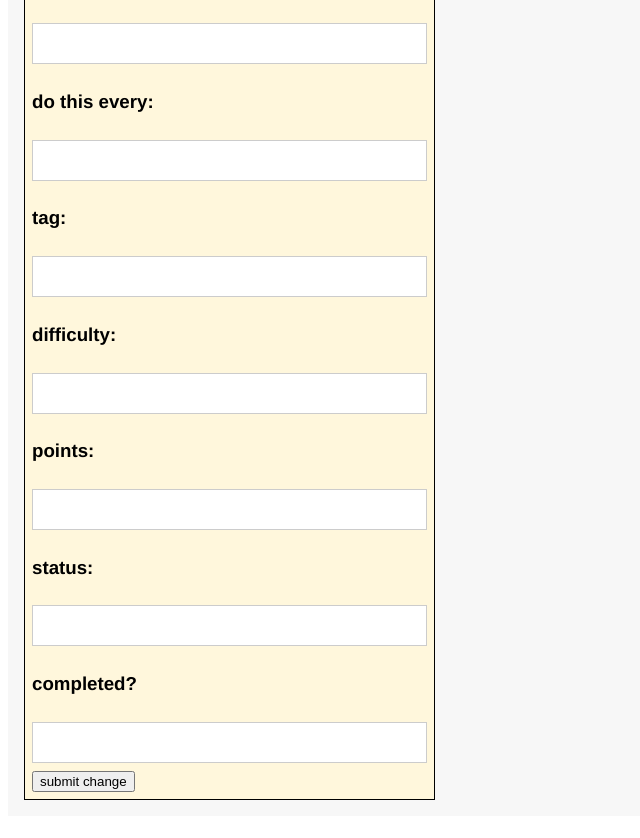
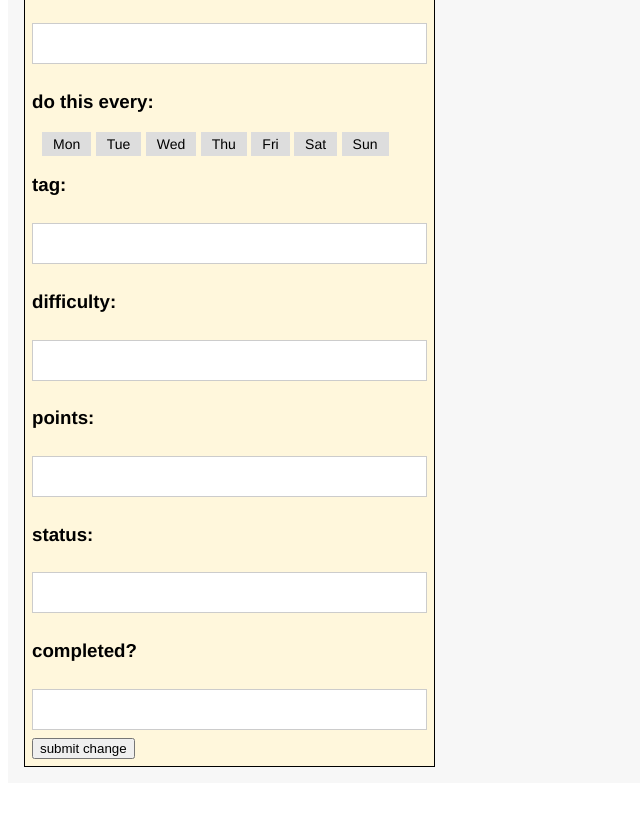
Before and after one commit to eenlars/Habiti, a plain HTML site: page Homepage/tracker/tracker.html in a window 1280 px wide. Shown: the part 781-1619 px from the top of the page, without its empty margins (0-640 px from the left). Drawn offline with Linux system fonts and the light colour scheme.

Commit message:
added weekdays

```diff
--- a/Homepage/tracker/tracker.css
+++ b/Homepage/tracker/tracker.css
@@ -64,16 +64,36 @@ table button {
     width: 6em;
 }
 
-#profilepic {
+    #profilepic {
     position: relative;
     display: inline-block;
     overflow: hidden;
     height: 75px;
     width: 75px;
     border-radius: 55%;
-  }
+}
 
-  #profilepic img {
+    #profilepic img {
     height: 100%;
     margin-left: -25%;
-  }
+}
+
+.weekdays{
+    margin-left:-30px;
+}
+
+.weekdays input[type="checkbox"] {
+    display: none;
+}
+
+.weekdays label {
+    display: inline-block;
+    background-color: #ddd;
+    padding: 4px 11px;
+    font-size: 14px;
+    cursor: pointer;
+}
+
+.weekdays input[type="checkbox"]:checked+label {
+    background-color: rgb(128, 172, 230);
+}
--- a/Homepage/tracker/tracker.html
+++ b/Homepage/tracker/tracker.html
@@ -82,7 +82,22 @@
                     <h3 id="changenotes">notes:</h3>
                     <input type="text" value="">
                     <h3 id="changefrequency">do this every:</h3>
-                    <input type="text" value="">
+                        <ul class="weekdays">
+                            <input type="checkbox" id="check1">
+                            <label for="check1">Mon</label>
+                            <input type="checkbox" id="check2">
+                            <label for="check2">Tue</label>
+                            <input type="checkbox" id="check3">
+                            <label for="check3">Wed</label>
+                            <input type="checkbox" id="check4">
+                            <label for="check4">Thu</label>
+                            <input type="checkbox" id="check5">
+                            <label for="check5">Fri</label>
+                            <input type="checkbox" id="check6">
+                            <label for="check6">Sat</label>
+                            <input type="checkbox" id="check7">
+                            <label for="check7">Sun</label>
+                        </ul>
                     <h3 id="changetag">tag:</h3>
                     <input type="text" value="">
                     <h3 id="changedifficulty">difficulty:</h3>
```
